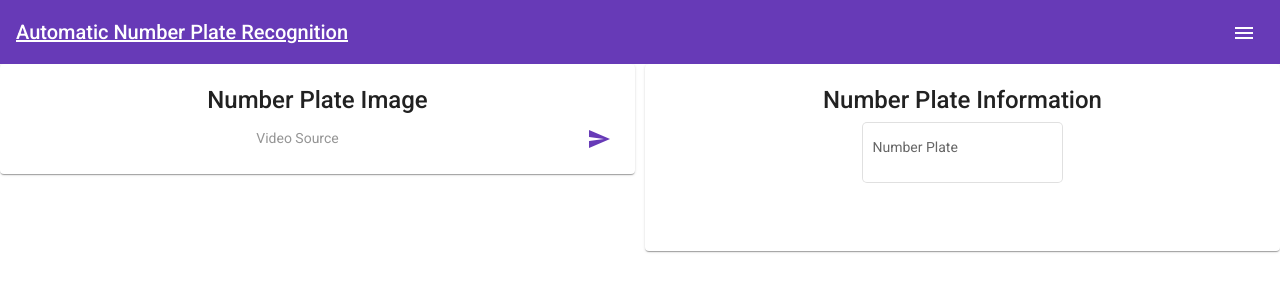
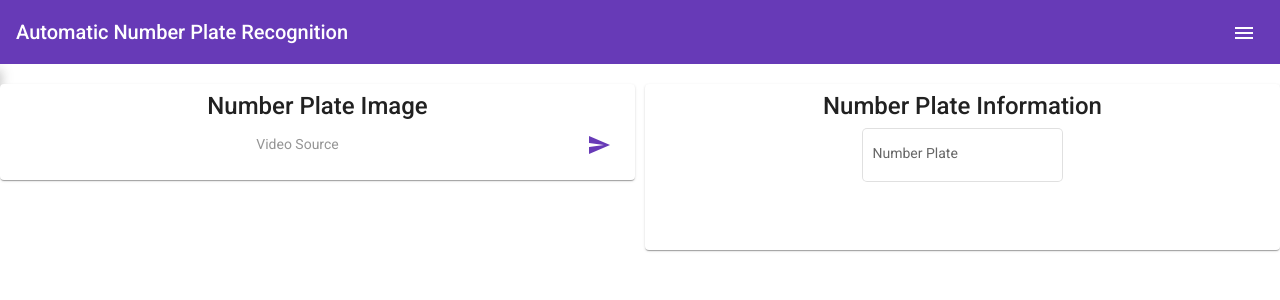
Before and after one commit to adityabharadwaj26/anpr, an Angular app: page / in a window 1280 px wide. Shown: the top 300 px of the page. Built offline with nearby package versions, Linux system fonts and the light colour scheme.

Commit message:
CSS changes minor

```diff
--- a/src/app/nav/nav.component.html
+++ b/src/app/nav/nav.component.html
@@ -1,6 +1,6 @@
 <mat-toolbar color="primary">
     <mat-toolbar-row>
-        <a href="/" style=" text-decoration:none;" color="primary" style="color: inherit;">
+        <a href="/" color="primary" style="text-decoration:none; color: inherit;">
             <span>Automatic Number Plate Recognition</span>
         </a>
 
--- a/src/app/plate/plate.component.css
+++ b/src/app/plate/plate.component.css
@@ -1,7 +1,7 @@
 .input-class {
   /* padding: 5px; */
   /* margin: 5px; */
-  font-size: x-large;
+  font-size: large;
   font-weight: bolder;
 }
 .logo {
@@ -14,7 +14,7 @@
 .fillSpace {
   flex: 1 1 auto;
 }
-mat-card-title {
+/* mat-card-title {
   margin-top: 10px;
 }
 mat-card-title:not(:first-child) {
@@ -22,21 +22,18 @@ mat-card-title:not(:first-child) {
 }
 .mat-button-css {
   margin: 2px;
-}
+} */
 
-.fullWidth {
+/* .fullWidth {
   width: 90%;
   height: 80%;
-}
+} */
 
 .images {
-  /* height: auto; */
-  /* width: 100%; */
   max-height: 600px;
   object-fit: cover;
 }
 .responseImage {
-  /* height: 50%; */
   width: 100%;
   object-fit: contain;
 }
--- a/src/app/plate/plate.component.html
+++ b/src/app/plate/plate.component.html
@@ -3,6 +3,7 @@
         <input class="input" (change)="onSelectFile($event)" type="file" />
     </mat-card>
 </div> -->
+<br>
 
 <div fxLayout="row" fxLayoutGap="10px" fxLayoutAlign="space-evenly">
     <div fxFlex="50%">
@@ -44,8 +45,7 @@
                 <div fxFlex="70%">
                     <form [formGroup]="form">
                         <div fxLayout="row wrap" fxLayoutGap="5px grid" fxLayoutAlign="center center">
-                            <mat-form-field fxFlex="50%" class="form-field " appearance="outline"
-                                fxLayoutAlign="center">
+                            <mat-form-field class="form-field " appearance="outline" fxFlex>
                                 <mat-label>Number Plate</mat-label>
                                 <input class="input-class" matInput formControlName="numberPLate"
                                     placeholder="Number Plate">
```
